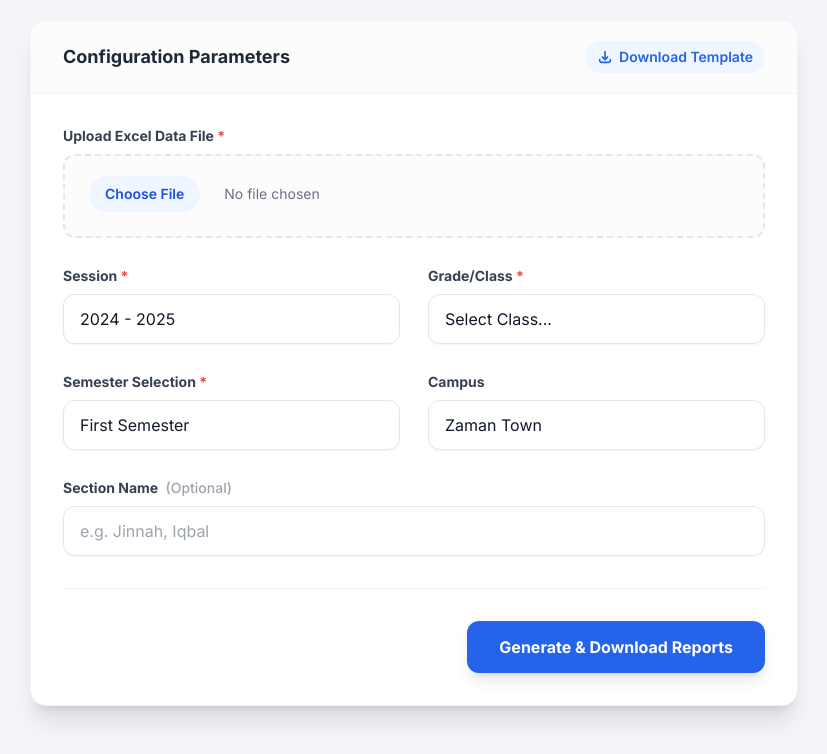
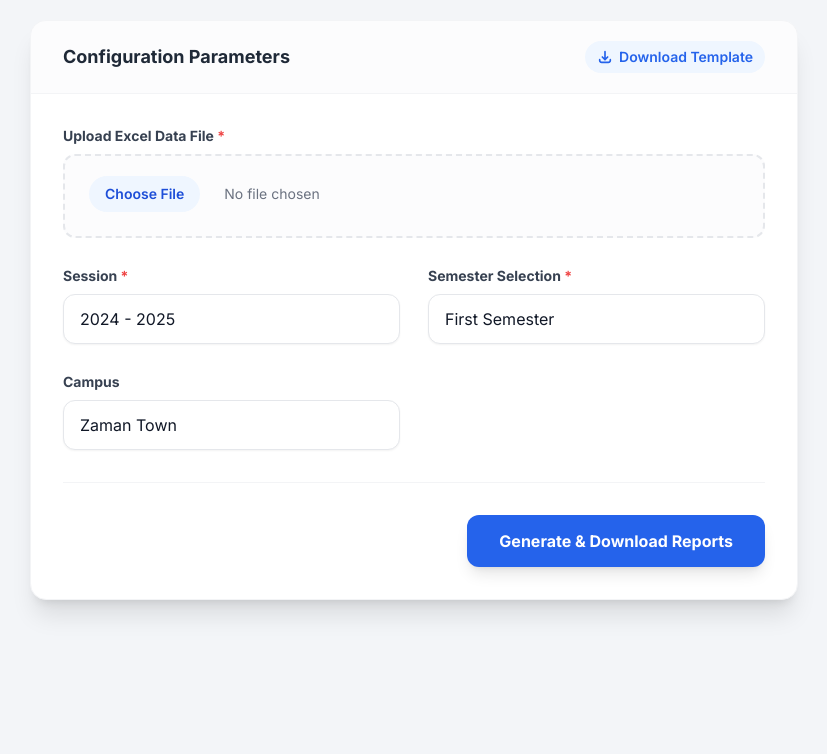
Before and after one commit to Hayyan-Raza/Students-Report-Generator, a Flask app: page / in a window 1280 px wide. Shown: the part 268-1022 px from the top of the page, without its empty margins (226-1053 px from the left). After the commit the page ends 883 px from the top, so only its background shows below. Run offline with Flask 3, Linux system fonts and the light colour scheme; some libraries are stand-ins or nearby versions.

Commit message:
ADDED : Filters for classes

```diff
--- a/app.py
+++ b/app.py
@@ -52,10 +52,8 @@ def generate_reports():
     try:
         # 1. Parse form fields
         session_label = request.form.get('session', '2024-2025')
-        grade = request.form.get('grade', 'IV')
         semester = request.form.get('semester', 'First Semester')
         campus = request.form.get('campus', 'Zaman Town')
-        section = request.form.get('section', '')
 
         # 2. Parse Excel
         excel_file = request.files['excel_file']
@@ -65,9 +63,7 @@ def generate_reports():
             return "Excel file is empty or invalid.", 400
 
         # 3. Process Data
-        processor = DataProcessor(raw_data, fallback_grade=grade)
-        if section:
-            processor.config['section'] = section
+        processor = DataProcessor(raw_data, fallback_grade='')
         if campus:
             processor.config['campus'] = campus
 
@@ -77,22 +73,36 @@ def generate_reports():
         with zipfile.ZipFile(memory_zip, 'w', zipfile.ZIP_DEFLATED) as zf:
             for cid, student_data in processor.students.items():
                 sanitized_name = str(student_data.get('name', 'Unknown')).replace("/", "-")
+                safe_grade_level = str(processor.config.get('gradeLevel', '')).strip().upper()
+                class_4_to_8_tokens = ['IV', 'V', 'VI', 'VII', 'VIII', '4', '5', '6', '7', '8']
+                is_class_4_to_8 = any(
+                    safe_grade_level == t or
+                    f"CLASS {t}" in safe_grade_level or
+                    f"GRADE {t}" in safe_grade_level or
+                    safe_grade_level.endswith(f" {t}")
+                    for t in class_4_to_8_tokens
+                )
 
-                # Standard Report
-                std_report = StandardReport(student_data, processor.config, session_label, semester)
-                std_pdf_stream = io.BytesIO()
-                std_report.build(std_pdf_stream)
-                std_pdf_stream.seek(0)
-                zf.writestr(f"Standard_Report_{cid}_{sanitized_name}.pdf", std_pdf_stream.read())
+                semester_clean = semester.lower()
+                is_fourth_term = (
+                    'fourth' in semester_clean or
+                    'final' in semester_clean or
+                    'annual' in semester_clean or
+                    '4th' in semester_clean
+                )
 
-                # Annual Report (if it's an annual evaluation, or we generate both?)
-                # We'll just generate both for now, or you can add logic to only generate based on selection.
-                # Usually standard for semester, booklet for Annual. Let's do both so user has them.
-                ann_report = AnnualReport(student_data, processor.config, session_label, semester)
-                ann_pdf_stream = io.BytesIO()
-                ann_report.build(ann_pdf_stream)
-                ann_pdf_stream.seek(0)
-                zf.writestr(f"Annual_Report_{cid}_{sanitized_name}.pdf", ann_pdf_stream.read())
+                if is_class_4_to_8 and is_fourth_term:
+                    ann_report = AnnualReport(student_data, processor.config, session_label, semester)
+                    ann_pdf_stream = io.BytesIO()
+                    ann_report.build(ann_pdf_stream)
+                    ann_pdf_stream.seek(0)
+                    zf.writestr(f"Annual_Report_{cid}_{sanitized_name}.pdf", ann_pdf_stream.read())
+                else:
+                    std_report = StandardReport(student_data, processor.config, session_label, semester)
+                    std_pdf_stream = io.BytesIO()
+                    std_report.build(std_pdf_stream)
+                    std_pdf_stream.seek(0)
+                    zf.writestr(f"Standard_Report_{cid}_{sanitized_name}.pdf", std_pdf_stream.read())
 
         memory_zip.seek(0)
 
@@ -100,7 +110,7 @@ def generate_reports():
             memory_zip,
             mimetype='application/zip',
             as_attachment=True,
-            download_name=f"Reports_{grade}_{section}_{semester}.zip"
+            download_name=f"Reports_{processor.config.get('gradeLevel', 'Class')}_{processor.config.get('section', '')}_{semester}.zip"
         )
 
     except Exception as e:
--- a/pdf_reports.py
+++ b/pdf_reports.py
@@ -90,13 +90,38 @@ class BasePdfReport:
         self.session_label = session_label
         self.target_semester = target_semester
 
-        if self.target_semester in self.student.get("terms", {}):
-            self.term_data = self.student["terms"][self.target_semester]
+        def find_matching_term(target, possible_terms):
+            if not possible_terms: return target
+            clean = lambda t: "".join(c for c in str(t).lower() if c.isalnum())
+            target_clean = clean(target)
+
+            for t in possible_terms:
+                if clean(t) == target_clean: return t
+
+            if any(kw in target_clean for kw in ['fourth', 'annual', 'final', '4th']):
+                for t in possible_terms:
+                    tc = clean(t)
+                    if any(kw in tc for kw in ['annual', 'fourth', 'final', '4th']): return t
+
+            prefixes = ['first', 'second', 'third', 'fourth', '1st', '2nd', '3rd', '4th']
+            for prefix in prefixes:
+                if prefix in target_clean:
+                    for t in possible_terms:
+                        if prefix in clean(t): return t
+
+            for t in possible_terms:
+                tc = clean(t)
+                if tc in target_clean or target_clean in tc: return t
+            return target
+
+        if self.student.get("terms"):
+            matched_term = find_matching_term(self.target_semester, list(self.student["terms"].keys()))
+            if matched_term in self.student["terms"]:
+                self.term_data = self.student["terms"][matched_term]
+            else:
+                self.term_data = list(self.student["terms"].values())[-1]
         else:
-            if self.student.get("terms"):
-                self.term_data = list(self.student["terms"].values())[-1]
-            else:
-                self.term_data = {}
+            self.term_data = {}
 
         self.LAYOUT = {
             "margin": 50,
@@ -199,12 +224,12 @@ class BasePdfReport:
                 if campus == "Zaman Town":
                     svg_str = f'<svg viewBox="0 0 200 200" xmlns="http://www.w3.org/2000/svg"><path d="{ZAMAN_SVG_PATH}" fill="black" /></svg>'
                     scale = 0.60 if not is_booklet else (0.35 if label3 else 0.26)
-                    y_offset = -5 if not is_booklet else 5
+                    y_offset = -35 if not is_booklet else -25
                     x_offset = 25 if not is_booklet else 10
                 else:
                     svg_str = f'<svg viewBox="0 0 300 200" xmlns="http://www.w3.org/2000/svg"><path d="{OTHER_SVG_PATH}" fill="black" stroke="white" stroke-width="4" stroke-linecap="round" stroke-linejoin="round" /></svg>'
                     scale = 0.40 if not is_booklet else (0.24 if label3 else 0.15)
-                    y_offset = 0 if not is_booklet else 5
+                    y_offset = -30 if not is_booklet else -25
                     x_offset = 20 if not is_booklet else 5
 
                 try:
--- a/templates/index.html
+++ b/templates/index.html
@@ -81,21 +81,6 @@
                     </select>
                 </div>
 
-                <!-- Grade -->
-                <div>
-                    <label class="block text-sm font-bold text-gray-700 mb-2">Grade/Class <span class="text-red-500">*</span></label>
-                    <select name="grade" required class="w-full px-4 py-3 rounded-xl border border-gray-200 bg-white text-gray-900 focus:ring-2 focus:ring-blue-500 focus:border-blue-500 transition-all outline-none shadow-sm cursor-pointer appearance-none">
-                        <option value="" disabled selected>Select Class...</option>
-                        <option value="I">Class I</option>
-                        <option value="II">Class II</option>
-                        <option value="III">Class III</option>
-                        <option value="IV">Class IV</option>
-                        <option value="V">Class V</option>
-                        <option value="VI">Class VI</option>
-                        <option value="VII">Class VII</option>
-                        <option value="VIII">Class VIII</option>
-                    </select>
-                </div>
 
                 <!-- Semester -->
                 <div>
@@ -117,11 +102,6 @@
                     </select>
                 </div>
 
-                <!-- Section -->
-                <div class="col-span-1 md:col-span-2">
-                    <label class="block text-sm font-bold text-gray-700 mb-2">Section Name <span class="text-gray-400 font-medium ml-1">(Optional)</span></label>
-                    <input type="text" name="section" placeholder="e.g. Jinnah, Iqbal" class="w-full px-4 py-3 rounded-xl border border-gray-200 bg-white text-gray-900 placeholder-gray-400 focus:ring-2 focus:ring-blue-500 focus:border-blue-500 transition-all outline-none shadow-sm">
-                </div>
             </div>
 
             <!-- Submit -->
```
